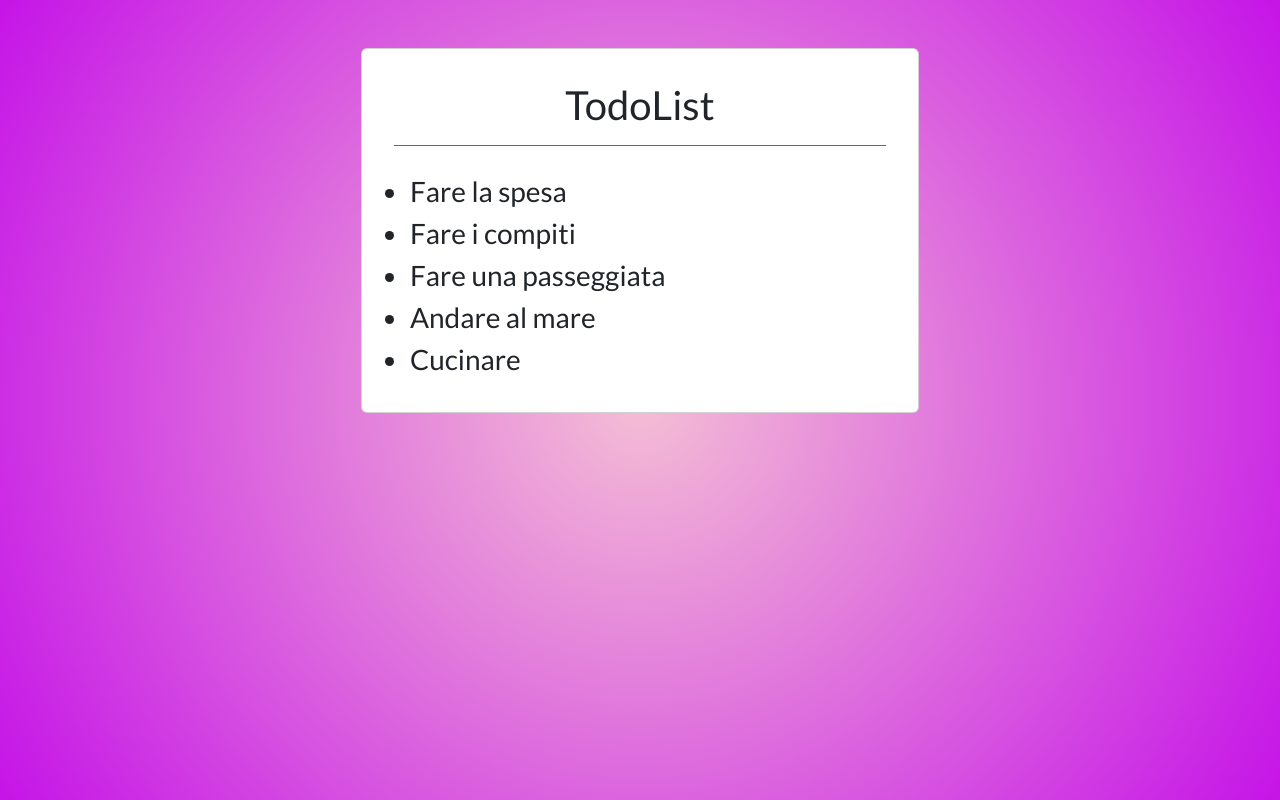
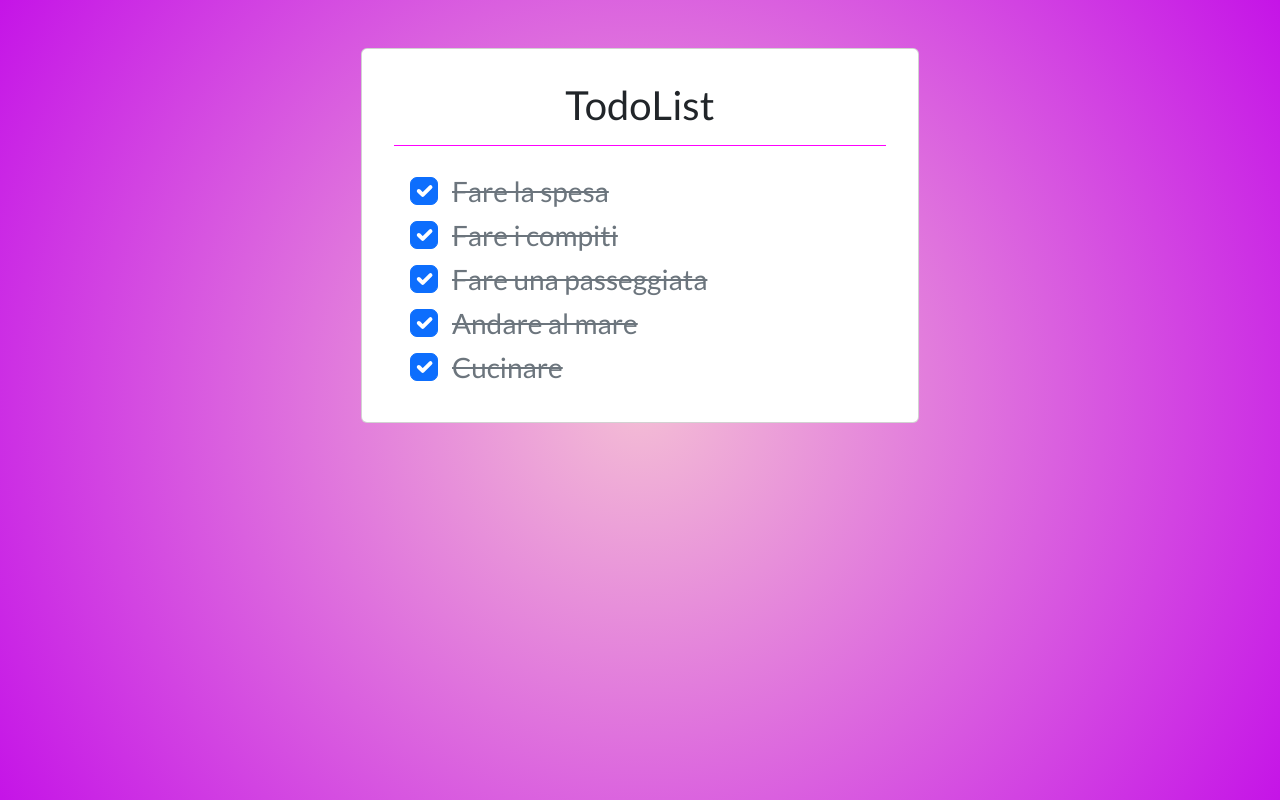
Before and after one commit to Anna93803/vue-todolist, a plain HTML site: page index.html in a window 1280 px wide. Drawn offline with nearby package versions, Linux system fonts and the light colour scheme.

Commit message:
add first milestone part1

```diff
--- a/css/style.css
+++ b/css/style.css
@@ -16,3 +16,7 @@ body {
 .card-title {
     border-bottom: 1px solid fuchsia;
 }
+
+li {
+    list-style: none;
+}
--- a/index.html
+++ b/index.html
@@ -21,9 +21,25 @@
                         <div class="card-body">
                             <h5 class="card-title text-center fs-1 pb-3">TodoList</h5>
                         </div>
+
                         <ul>
-                            <li v-for="(todo, i) in listTodo" class="fs-3">{{listTodo[i].text}}</li>
+                            <li v-for="(todo, i) in listTodo" class="fs-3">
+                                <div class="form-check">
+                                    <input class="form-check-input" type="checkbox"  value="" :id="'flexCheckDefault' + 'i'" v-model="todo.done">
+                                    <label
+                                        class="form-check-label"
+                                        :for="'flexCheckDefault' + 'i'"
+                                        :class="{'text-decoration-line-through' : 'todo.done',
+                                        'text-secondary' : todo.done  }">{{listTodo[i].text}}
+                                    </label>
+                                </div>
+                            </li>
                         </ul>
+                        <!-- <ul>
+                            <li v-for="(todo, i) in listTodo" class="fs-3"
+                            :class="{'text-decoration-line-through' : todo.done,
+                                    'text-secondary' : todo.done}">{{listTodo[i].text}}</li>
+                        </ul> -->
                     </div>
                 </div>
             </div>
--- a/js/script.js
+++ b/js/script.js
@@ -1,6 +1,3 @@
-// Questa volta però ogni todo sarà un oggetto, formato da due proprietà:
-// - text, una stringa che indica il testo del todo
-// - done, un booleano (true/false) che indica se il todo è stato fatto oppure no
 
 // MILESTONE 1
 // Stampare all’interno di una lista, un item per ogni todo.
@@ -25,7 +22,7 @@ const todos = [
     },
     {
         text: "Cucinare",
-        done: "True"
+        done: "true"
     },
 ];
 
@@ -36,5 +33,6 @@ const appVue = new Vue ({
 
     data: {
         listTodo: todos,
-    }
+    },
+
 });
```
